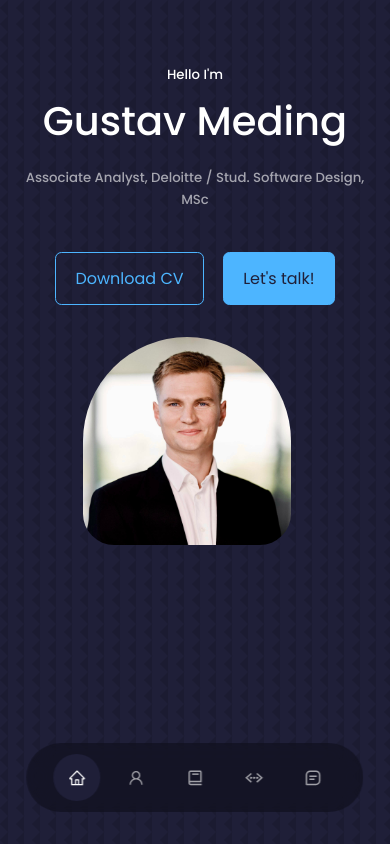
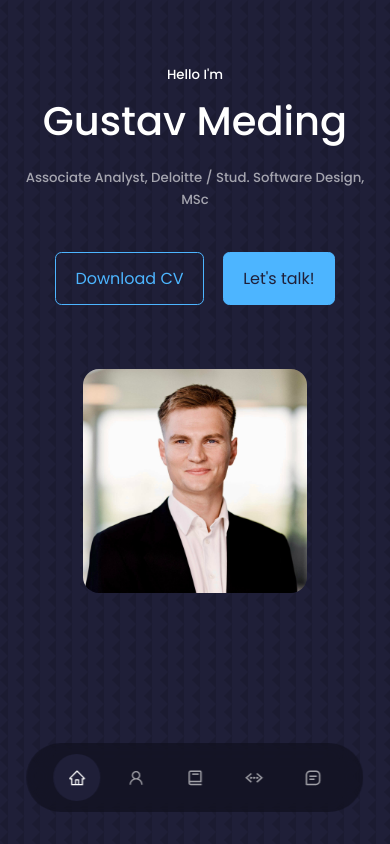
Before and after one commit to Ghmeding/webportfolio, a React (Create React App) app: page / in a window 390 px wide. Shown: the top 844 px of the page. Built offline with nearby package versions, Linux system fonts and the light colour scheme.

Commit message:
css header

```diff
--- a/src/components/header/header.css
+++ b/src/components/header/header.css
@@ -78,6 +78,19 @@ header {
     .scroll_down {
         margin: 2rem
     }
+
+    .me {
+        /*background: var(--color-primary);*/
+        background: linear-gradient(var(--color-primary),transparent);
+        color: white;
+        width: 14rem;
+        height: auto;
+        position: absolute;
+        left: calc(50% - 7rem);
+        margin-top: 4rem;
+        border-radius: 1rem 1rem 1rem 1rem;
+        overflow: hidden;
+    }
 }
 
 
@@ -93,14 +106,15 @@ header {
     }
 
     .me {
+        /*background: var(--color-primary);*/
         background: linear-gradient(var(--color-primary),transparent);
         color: white;
-        width: 13rem;
+        width: 14rem;
         height: auto;
-        display: flex;
-        justify-content: center;
-        margin-top: 2rem;
-        border-radius: 10rem 10rem 3rem 3rem;
+        position: absolute;
+        left: calc(50% - 7rem);
+        margin-top: 4rem;
+        border-radius: 1rem 1rem 1rem 1rem;
         overflow: hidden;
     }
 }
```
